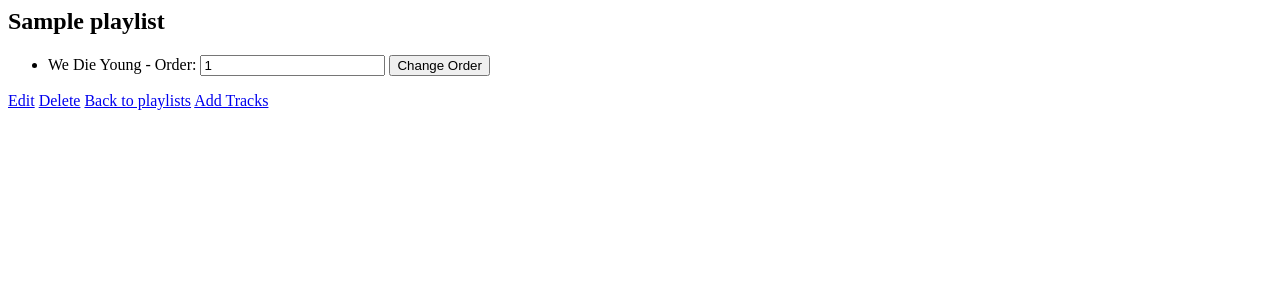
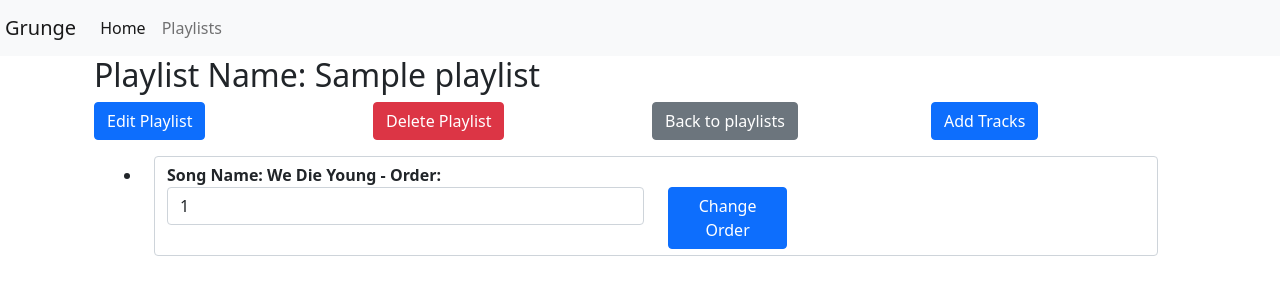
Before and after one commit to Umairtftus/livelikeassignment, a Django app: page /playlists/1/ in a window 1280 px wide. Shown: the top 300 px of the page. Run offline with Django 3.2, Linux system fonts and the light colour scheme; data comes from the database, SQL or seed files in the repository; tables that the repository leaves empty hold one stand-in row (values such as "Sample post"); some libraries are stand-ins or nearby versions.

Commit message:
a little refactoring

```diff
--- a/grunge/templates/playlists/base.html
+++ b/grunge/templates/playlists/base.html
@@ -29,11 +29,9 @@
   </button>
   <div class="collapse navbar-collapse" id="navbarNavAltMarkup">
     <div class="navbar-nav">
-      <a class="nav-item nav-link active" href="#">Home <span class="sr-only">(current)</span></a>
-      <a class="nav-item nav-link" href="#">Features</a>
-      <a class="nav-item nav-link" href="#">Pricing</a>
-      <a class="nav-item nav-link disabled" href="#">Disabled</a>
-    </div>
+      <a class="nav-item nav-link active" href="{% url 'playlist_list' %}">Home <span class="sr-only">(current)</span></a>
+        <a class="nav-item nav-link" href="{% url 'playlist_list' %}">Playlists</a>
+      </div>
   </div>
 </nav>
     <div class="container">
--- a/grunge/templates/playlists/playlist_detail.html
+++ b/grunge/templates/playlists/playlist_detail.html
@@ -1,24 +1,50 @@
-<!-- playlist_detail.html -->
-
-
-
-{% block content %}
-  <h2>{{ object.name }}</h2>
+{% extends 'playlists/base.html' %}
+{% load static %}
+{% block title %}Playlist Dashboard{% endblock title %}
+{% block body %}
+<div class="container">
+  <h2>Playlist Name: {{ object.name }}</h2>
+  <div class="row">
+    <div class="col-md-3">
+      <a class="btn btn-primary" href="{% url 'playlist_update' object.pk %}">Edit Playlist</a>
+    </div>
+    <div class="col-md-3">
+      <a class="btn btn-danger" href="{% url 'playlist_delete' object.pk %}">Delete Playlist</a>
+    </div>
+    <div class="col-md-3">
+      <a class="btn btn-secondary" href="{% url 'playlist_list' %}">Back to playlists</a>
+    </div>
+    <div class="col-md-3">
+      <a class="btn btn-primary" href="{% url 'playlist_add_tracks' object.pk %}">Add Tracks</a>
+    </div>
+  </div>
+  {% if object.playlist_tracks.all|length < 1 %}
+  <h3 class="m-5"style="text-align:center;">No tracks in playlist! Click on <a href="{% url 'playlist_add_tracks' object.pk %}">here</a> to add tracks</h3>
+  {% else %}
   <ul>
     {% for playlist_track in object.playlist_tracks.all %}
+    <div class="row m-3">
       <li>
-        <form method="post" action="{% url 'change_track_order' object.pk %}">
+        <form class="form-control"  method="post" action="{% url 'change_track_order' object.pk %}">
           {% csrf_token %}
           <input type="hidden" name="track_id" value="{{ playlist_track.track.pk }}">
-          {{ playlist_track.track.name }} - Order:
-          <input type="number" name="order" value="{{ playlist_track.order }}" min="1">
-          <button type="submit">Change Order</button>
+          <strong>Song Name: {{ playlist_track.track.name }}<strong> - Order:
+            <div class="col-md-12">
+              <div class="row">
+                <div class="col-md-6">
+                  <input class="form-control" type="number" name="order" value="{{ playlist_track.order }}" min="1">
+                </div>
+                <div class="col-md-6">
+                  <button class="btn btn-primary col-md-3" type="submit" style>Change Order</button>
+                </div>
+              </div>
+            </div>
         </form>
       </li>
+    </div>
     {% endfor %}
   </ul>
-  <a href="{% url 'playlist_update' object.pk %}">Edit</a>
-  <a href="{% url 'playlist_delete' object.pk %}">Delete</a>
-  <a href="{% url 'playlist_list' %}">Back to playlists</a>
-  <a href="{% url 'playlist_add_tracks' object.pk %}">Add Tracks</a>
-{% endblock %}
+  {% endif %}
+
+</div>
+{% endblock body %}
--- a/grunge/templates/playlists/playlist_order_form.html
+++ b/grunge/templates/playlists/playlist_order_form.html
@@ -1,12 +1,12 @@
 {% extends 'playlists/base.html' %}
 {% load static %}
-{% block title %}Playlist Dashboard{% endblock title %}
+{% block title %}Playlist ss{% endblock title %}
 {% block body %}
 <h2>Update Order for {{ playlist.name }}</h2>
-  <form method="post">
+  <form class="form-control" method="post">
     {% csrf_token %}
     {{ formset.management_form }}
-    <table>
+    <table class="table table-bordered">
       {% for form in formset %}
         <tr>
           <td>{{ form.track.label_tag }} {{ form.track }}</td>
--- a/grunge/urls.py
+++ b/grunge/urls.py
@@ -11,7 +11,7 @@ from django.views.static import serve
 
 
 from .views import PlaylistListView, PlaylistDetailView, PlaylistCreateView, PlaylistUpdateView, PlaylistDeleteView, \
-    PlaylistAddTracksView, change_track_order
+    PlaylistAddTracksView, ChangeOrder
 from .viewsets import AlbumViewSet, ArtistViewSet, TrackViewSet, PlaylistNameViewSet, PlaylistViewSet
 
 urlpatterns = []
@@ -27,7 +27,7 @@ if settings.DJANGO_ADMIN_ENABLED:
         path("playlists/<int:pk>/add-tracks/", PlaylistAddTracksView.as_view(), name="playlist_add_tracks"),
         path("playlists/<int:pk>/update/", PlaylistUpdateView.as_view(), name="playlist_update"),
         path("playlists/<int:pk>/delete/", PlaylistDeleteView.as_view(), name="playlist_delete"),
-        path("playlists/<int:pk>/change-order/", change_track_order, name="change_track_order"),
+        path("playlists/<int:pk>/change-order/", ChangeOrder.as_view(), name="change_track_order"),
         path("admin/", admin.site.urls),
     ]
 
--- a/grunge/views.py
+++ b/grunge/views.py
@@ -44,6 +44,7 @@ class PlaylistCreateView(CreateView):
     form_class = PlaylistForm
     template_name = "playlists/playlist_form.html"
     success_url = reverse_lazy("playlist_list")
+
 
 class PlaylistUpdateView(UpdateView):
     model = Playlist
@@ -100,12 +101,15 @@ class PlaylistUpdateView(UpdateView):
 
         return super().form_valid(form)
 
+
 @method_decorator(csrf_exempt, name='dispatch')
 class PlaylistDeleteView(DeleteView):
     model = Playlist
     template_name = "playlists/playlist_confirm_delete.html"
     success_url = "/playlists/"
-@method_decorator(csrf_exempt, name='dispatch')
+
+
+
 class PlaylistAddTracksView(UpdateView):
     model = Playlist
     form_class = PlaylistForm
@@ -123,35 +127,42 @@ class PlaylistAddTracksView(UpdateView):
         context = self.get_context_data()
         tracks = context["tracks"]
         if tracks.is_valid():
-
             tracks.save()
         return super().form_valid(form)
-@csrf_exempt
-def change_track_order(request, pk):
-    playlist = get_object_or_404(Playlist, pk=pk)
-    if request.method == 'POST':
-        track_id = request.POST.get('track_id')
-        new_position = int(request.POST.get('order'))
-        playlist_tracks = TrackAndOrder.objects.filter(playlist=playlist).order_by('order')
-        track = get_object_or_404(Track, pk=track_id)
-        new_position = min(new_position, playlist_tracks.count())
-        current_track = playlist_tracks.get(track=track)
-        current_order = current_track.order
 
-        if current_order < new_position:
-            # Moving the track down
-            for track in playlist_tracks:
-                if current_order < track.order <= new_position:
-                    track.order -= 1
-                    track.save()
-        elif current_order > new_position:
-            # Moving the track up
-            for track in playlist_tracks:
-                if new_position <= track.order < current_order:
-                    track.order += 1
-                    track.save()
 
-        current_track.order = new_position
-        current_track.save()
+@method_decorator(csrf_exempt, name='dispatch')
+class ChangeOrder(View):
+    def post(self,request, pk):
+        """
+        This function changes the track order
+        :request: A HTTP Request
+        :pk: Key to identify the song order
+        """
+        playlist = get_object_or_404(Playlist, pk=pk)
+        if request.method == 'POST':
+            track_id = request.POST.get('track_id')
+            new_position = int(request.POST.get('order'))
+            playlist_tracks = TrackAndOrder.objects.filter(playlist=playlist).order_by('order')
+            track = get_object_or_404(Track, pk=track_id)
+            new_position = min(new_position, playlist_tracks.count())
+            current_track = playlist_tracks.get(track=track)
+            current_order = current_track.order
 
-    return redirect(reverse('playlist_detail', args=[pk]))
+            if current_order < new_position:
+                # Moving the track down
+                for track in playlist_tracks:
+                    if current_order < track.order <= new_position:
+                        track.order -= 1
+                        track.save()
+            elif current_order > new_position:
+                # Moving the track up
+                for track in playlist_tracks:
+                    if new_position <= track.order < current_order:
+                        track.order += 1
+                        track.save()
+
+            current_track.order = new_position
+            current_track.save()
+
+        return redirect(reverse('playlist_detail', args=[pk]))
--- a/grunge/viewsets.py
+++ b/grunge/viewsets.py
@@ -91,6 +91,7 @@ class PlaylistViewSet(viewsets.ModelViewSet):
 
         if playlist:
             playlist.delete()
+            # Reordering the playlist order
             TrackAndOrder.object.filter(playlist=playlist.playlist, order__gte=playlist.order).update(order=F('order') - 1)
             return Response({"msg": "Deleted Successfully!"}, status=status.HTTP_200_OK)
         else:
@@ -119,7 +120,5 @@ class PlaylistViewSet(viewsets.ModelViewSet):
                     track.save()
 
         current_track.order = position
-
         current_track.save()
-
         return Response({"msg": "Successfully reordered!"})
```
Also changed, not shown: grunge/templates/playlists/playlist_add_tracks.html (+6 -4 lines), grunge/templates/playlists/playlist_confirm_delete.html (+10 -6 lines), grunge/templates/playlists/playlist_form.html (+5 -3 lines).
